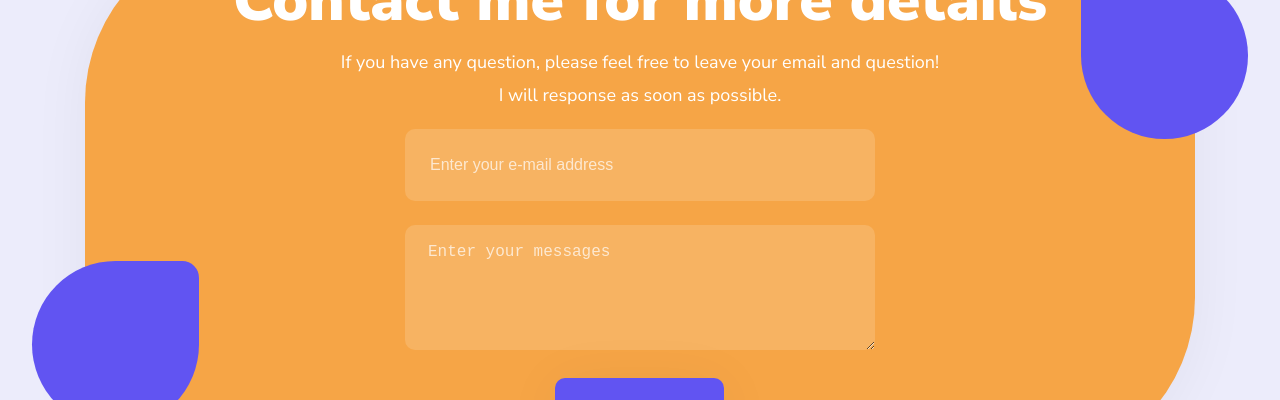
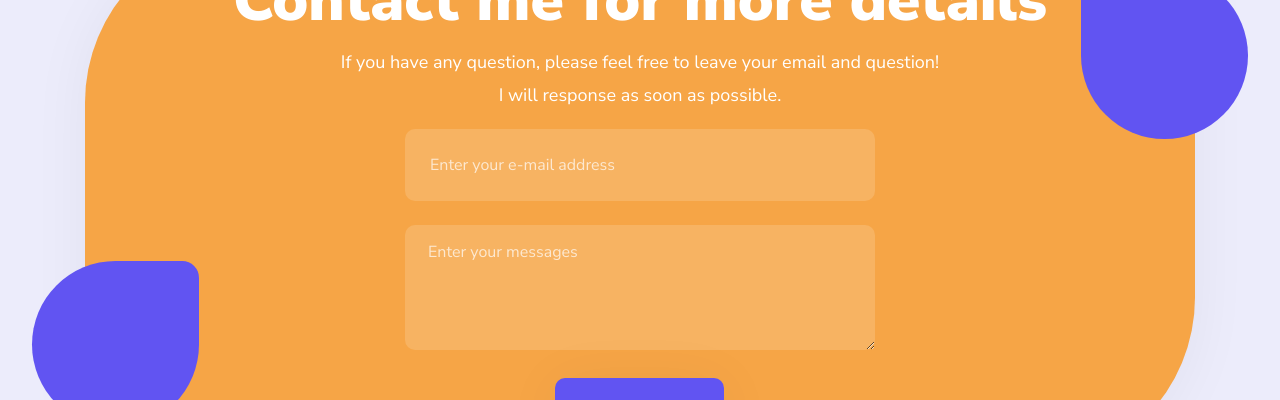
Before and after one commit to KritapasSuwannawin/Yanisa-Portfolio, a JavaScript app: page / in a window 1280 px wide. Shown: the part 3900-4300 px from the top of the page. Built offline with nearby package versions, Linux system fonts and the light colour scheme; a web font is replaced by a local one.

Commit message:
fix input font

```diff
--- a/src/pages/Home.scss
+++ b/src/pages/Home.scss
@@ -358,6 +358,7 @@
       }
 
       .email-input {
+        font-family: 'Nunito Sans', sans-serif;
         margin: 1.8rem auto 0 auto;
         display: block;
         width: 47rem;
@@ -379,6 +380,7 @@
       }
 
       .message-input {
+        font-family: 'Nunito Sans', sans-serif;
         margin: 2.4rem auto 0 auto;
         display: block;
         width: 47rem;
```
